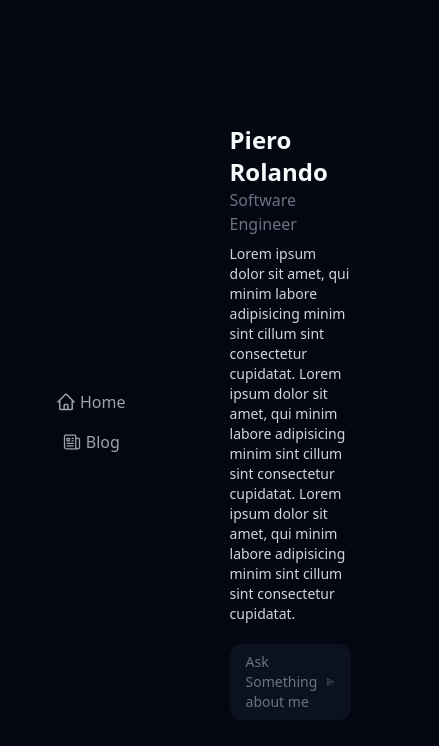
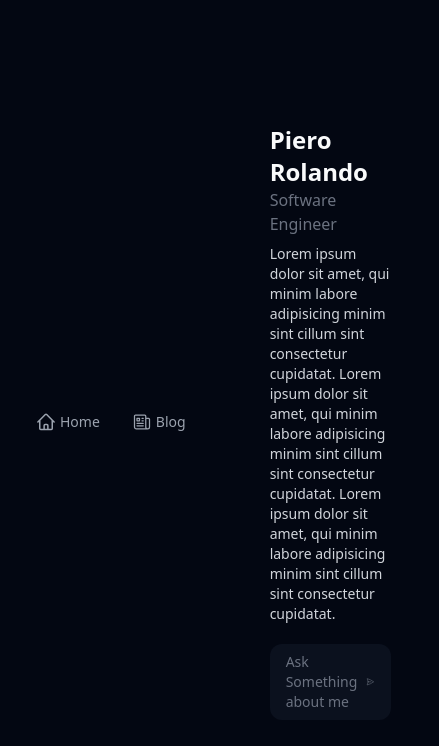
Before and after one commit to pierorolando1/pierorolandonext, a Next.js app: page / in a window 390 px wide. Shown: the top 746 px of the page, 439 px wide, since content can reach past the window. Built offline with nearby package versions, Linux system fonts and the light colour scheme; no server answers.

Commit message:
Refactor navbar component to improve responsiveness and readability

```diff
--- a/src/components/navbar/index.tsx
+++ b/src/components/navbar/index.tsx
@@ -15,8 +15,8 @@ const NavLink = ({
 
 const Navbar = () => {
   return (
-    <nav className='px-10'>
-      <div className='flex flex-col items-center justify-center h-full'>
+    <nav className='sm:px-10 px-5 py-8 sm:py-0'>
+      <div className='flex sm:flex-col flex-row items-center sm:justify-center justify-start h-full text-sm'>
         <NavLink href='/'>
           <svg className='w-5 mr-1' aria-hidden="true" fill="none" stroke="currentColor" strokeWidth={1.8}
             viewBox="0 0 24 24" xmlns="http://www.w3.org/2000/svg">
```
